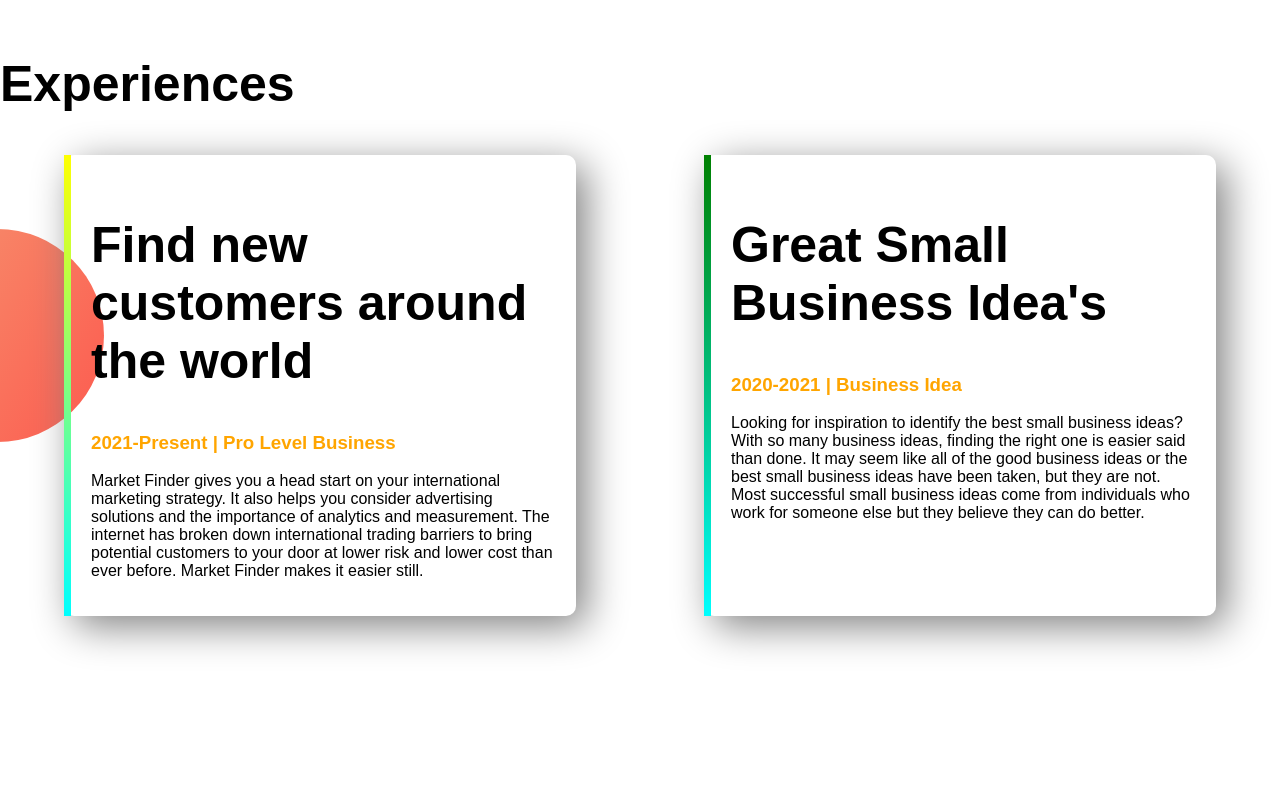
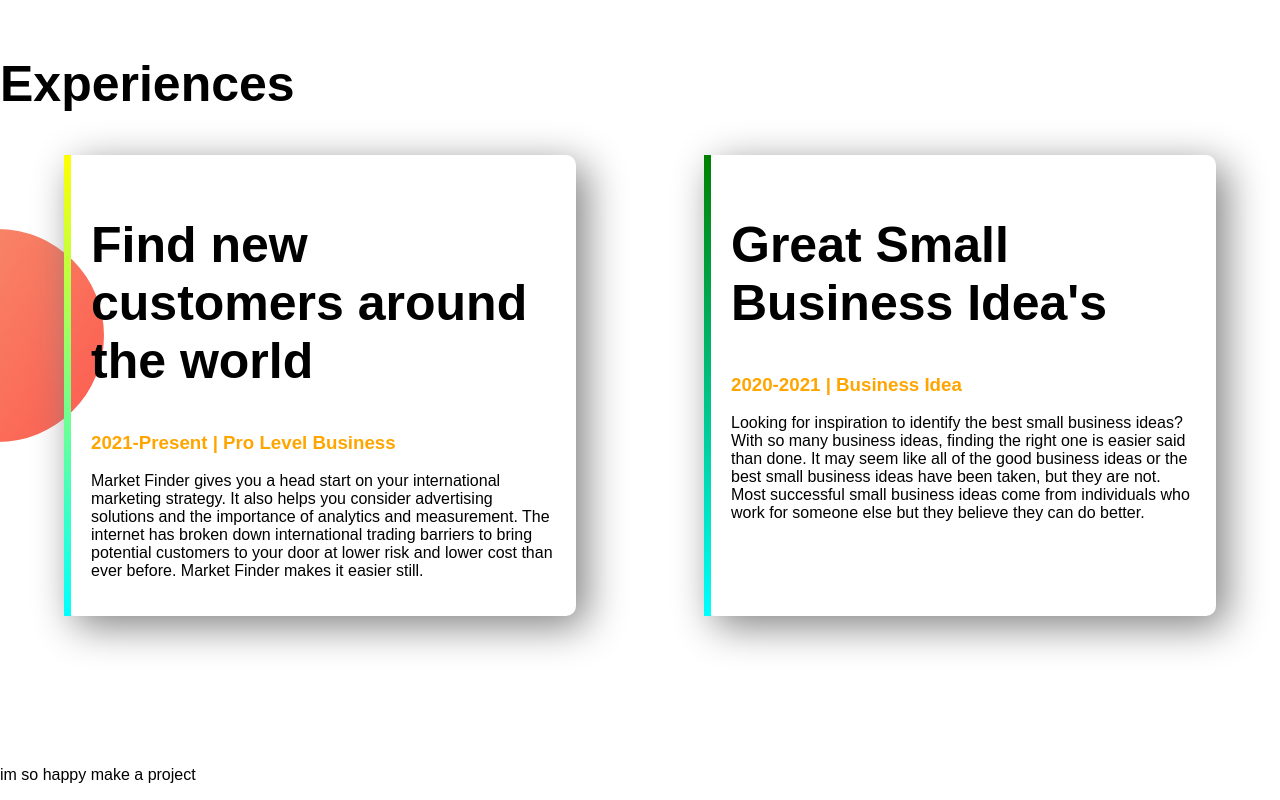
Before and after one commit to sarwarhusain/developer-sarwar-portfolio, a plain HTML site: page index.html in a window 1280 px wide. Shown: the part 1213-2013 px from the top of the page. Before the commit the page ends 1979 px from the top, so only its background shows below. Drawn offline with Linux system fonts and the light colour scheme.

Commit message:
fotter added

```diff
--- a/index.html
+++ b/index.html
@@ -67,6 +67,9 @@
       </div>
     </div>
   </section>
+  <footer>
+    <p>im so happy make a project</p>
+  </footer>
 
 </body>
 
```
